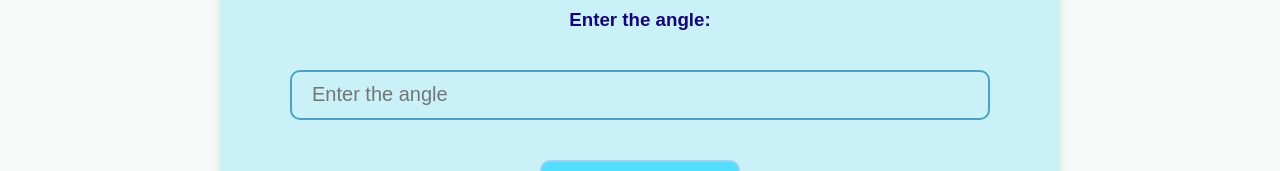
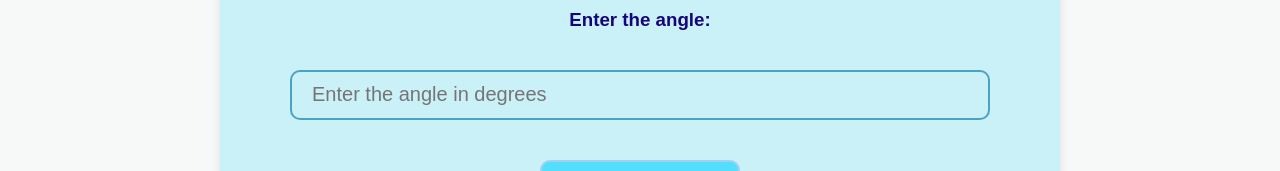
Before and after one commit to DevanshGoyal29/MATHS-CALCULATOR, a plain HTML site: page angle decider/angledecider.html in a window 1280 px wide. Shown: the part 252-423 px from the top of the page. Drawn offline with Linux system fonts and the light colour scheme.

```diff
--- a/angle decider/angledecider.html
+++ b/angle decider/angledecider.html
@@ -16,7 +16,7 @@
             Unsure what type of angle you're dealing with? Input any angle measure, and this tool will instantly classify it as acute, obtuse, right, straight, or reflex. Understanding angle types is crucial for geometry and various real-world applications. Whether you're a student, a hobbyist, or a professional, this angle classifier provides quick and accurate results. Explore the world of angles with ease!</h3>
         <div id="operation">
             <h3>Enter the angle: </h3>
-            <input id="angle" placeholder="Enter the angle">
+            <input id="angle" placeholder="Enter the angle in degrees" type="number">
             <button>Check</button>
             <div id="res"></div>
         </div>
```
